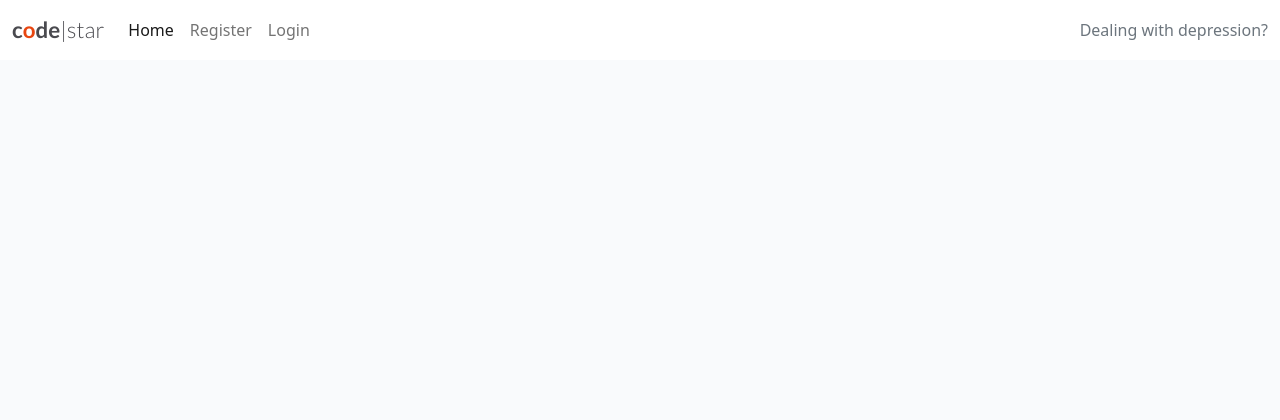
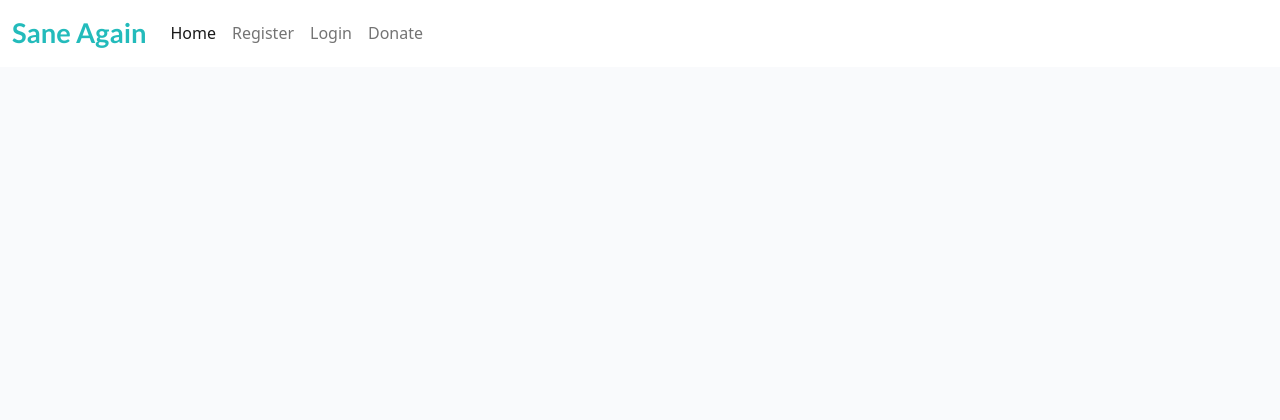
Before and after one commit to RH-devs/sane-again, a Django app: template templates/index.html in a window 1280 px wide. Shown: the top 420 px of the page. Run offline with Django 3.2, Linux system fonts and the light colour scheme; the template is opened without the code that fills it, so the values that code supplies are empty.

```diff
--- a/blog/views.py
+++ b/blog/views.py
@@ -1,10 +1,10 @@
 from django.shortcuts import render
 from django.views import generic
-from.models import Post
+from .models import Post
 
 
 class PostList(generic.ListView):
     model = Post
-    queryset = Post.objects.filter(status=1).order_by('-created_on')
-    template = 'index.html'
+    queryset = Post.objects.filter(status=1).order_by("-created_on")
+    template_name = "index.html"
     paginate_by = 6
--- a/static/css/style.css
+++ b/static/css/style.css
@@ -4,18 +4,11 @@ body {
 
 .brand {
     font-family: Lato, sans-serif;
-    font-size: 1.4rem;
-    font-weight: 700;
-    color: #4A4A4F;
+    font-size: 1.7rem;
+    font-weight: 800;
+    color: #23BBBB;
 }
 
-.red-o {
-    color: #E84610;
-}
-
-.thin {
-    font-weight: 300;
-}
 
 .light-bg {
     background-color: #fff;
@@ -39,11 +32,10 @@ body {
 }
 
 .image-flash {
-    position: absolute;
+    position:relative;
     bottom: 5%;
     min-width: 30%;
     left: -2px;
-    background-color: #23BBBB;
 }
 
 .author {
--- a/templates/base.html
+++ b/templates/base.html
@@ -26,8 +26,7 @@
 
     <nav class="navbar navbar-expand-lg navbar-light bg-white">
         <div class="container-fluid">
-            <a class="navbar-brand" href="{% url 'home' %}"><span class="brand">c<span class="red-o">o</span>de<span
-                        class="thin">|star</span></span></span></a>
+            <a class="navbar-brand" href="{% url 'home' %}"><span class="brand">Sane Again</span></a>
             <button class="navbar-toggler" type="button" data-bs-toggle="collapse" data-bs-target="#navbarText"
                 aria-controls="navbarText" aria-expanded="false" aria-label="Toggle navigation">
                 <span class="navbar-toggler-icon"></span>
@@ -39,6 +38,9 @@
                     </li>
                     {% if user.is_authenticated %}
                     <li class="nav-item">
+                        <a class="nav-link" href="#">Donate</a>
+                    </li>
+                    <li class="nav-item">
                         <a class="nav-link" href="#">Logout</a>
                     </li>
                     {% else %}
@@ -48,11 +50,13 @@
                     <li class="nav-item">
                         <a class="nav-link" href="#">Login</a>
                     </li>
+                    <li class="nav-item">
+                        <a class="nav-link" href="#">Donate</a>
+                    </li>
+
                     {% endif %}
                 </ul>
-                <span class="navbar-text text-muted">
-                    Dealing with depression?
-                </span>
+
             </div>
         </div>
     </nav>
--- a/templates/index.html
+++ b/templates/index.html
@@ -15,7 +15,7 @@
                             <div class="image-container">
                                 {% if "placeholder" in post.featured_image.url %}
                                 <img class="card-img-top"
-                                    src="https://www.pexels.com/photo/grayscale-photography-of-woman-2901191/">
+                                    src="https://images.pexels.com/photos/262075/pexels-photo-262075.jpeg?auto=compress&cs=tinysrgb&w=1260&h=750&dpr=1" width="100%">
                                 {% else %}
                                 <img class="card-img-top" src=" {{ post.featured_image.url }}">
                                 {% endif %}
--- a/templates/post_detail.html
+++ b/templates/post_detail.html
@@ -13,7 +13,7 @@
             <div class="d-none d-md-block col-md-6 masthead-image">
                 <!-- The featured image URL goes in the src attribute -->
                 {% if "placeholder" in post.featured_image.url %}
-                <img src="https://codeinstitute.s3.amazonaws.com/fullstack/blog/default.jpg" width="100%">
+                <img src="https://images.pexels.com/photos/262075/pexels-photo-262075.jpeg?auto=compress&cs=tinysrgb&w=1260&h=750&dpr=1" width="100%">
                 {% else %}
                 <img src="" width="100%">
                 {% endif %}
```
Also changed, not shown: templates/donate.html (+17 -0 lines), assets/images/depression_image.jpg (renamed from media/depression_image.jpg), assets/images/depressiondepict_image.jpg (renamed from media/depressiondepict_image.jpg).
